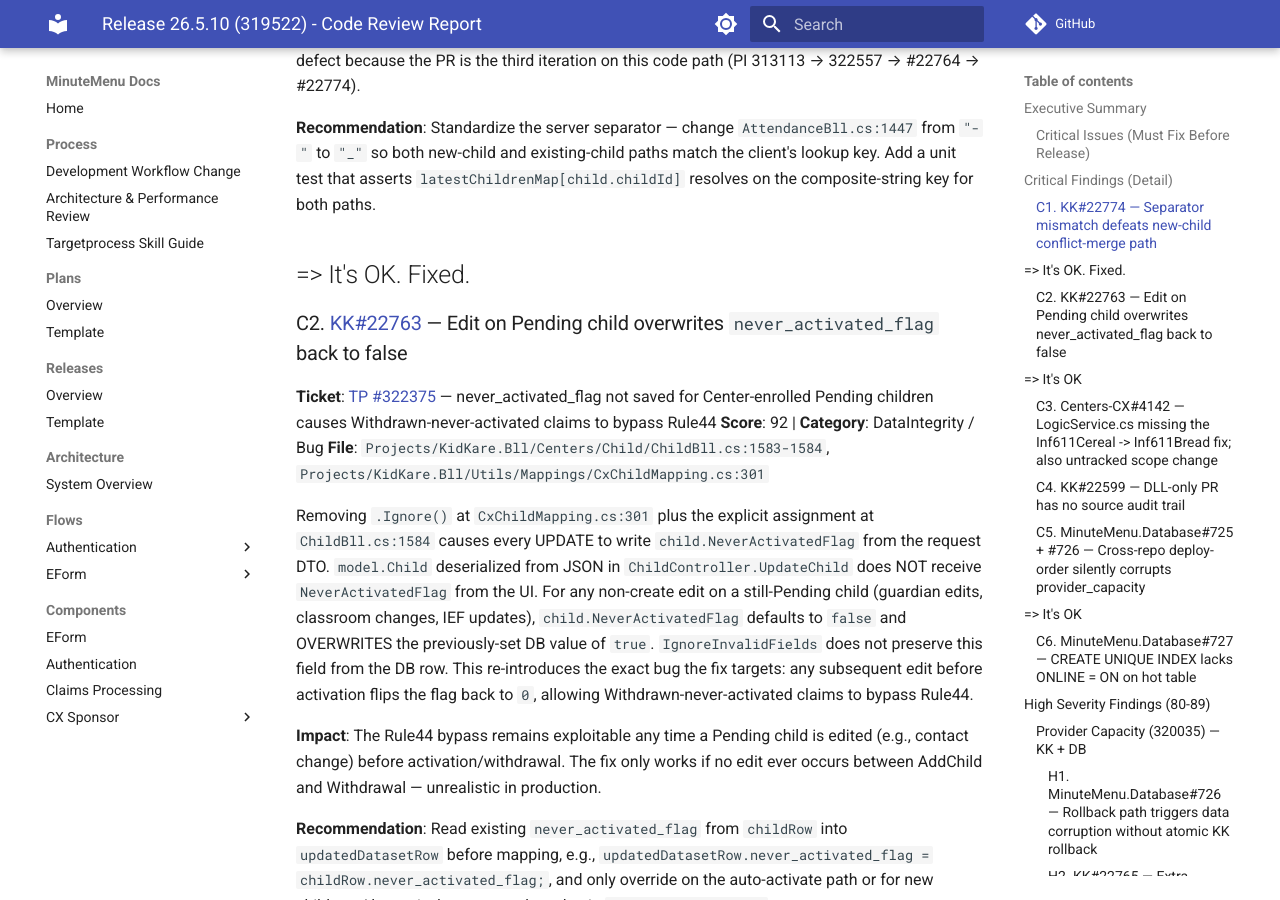
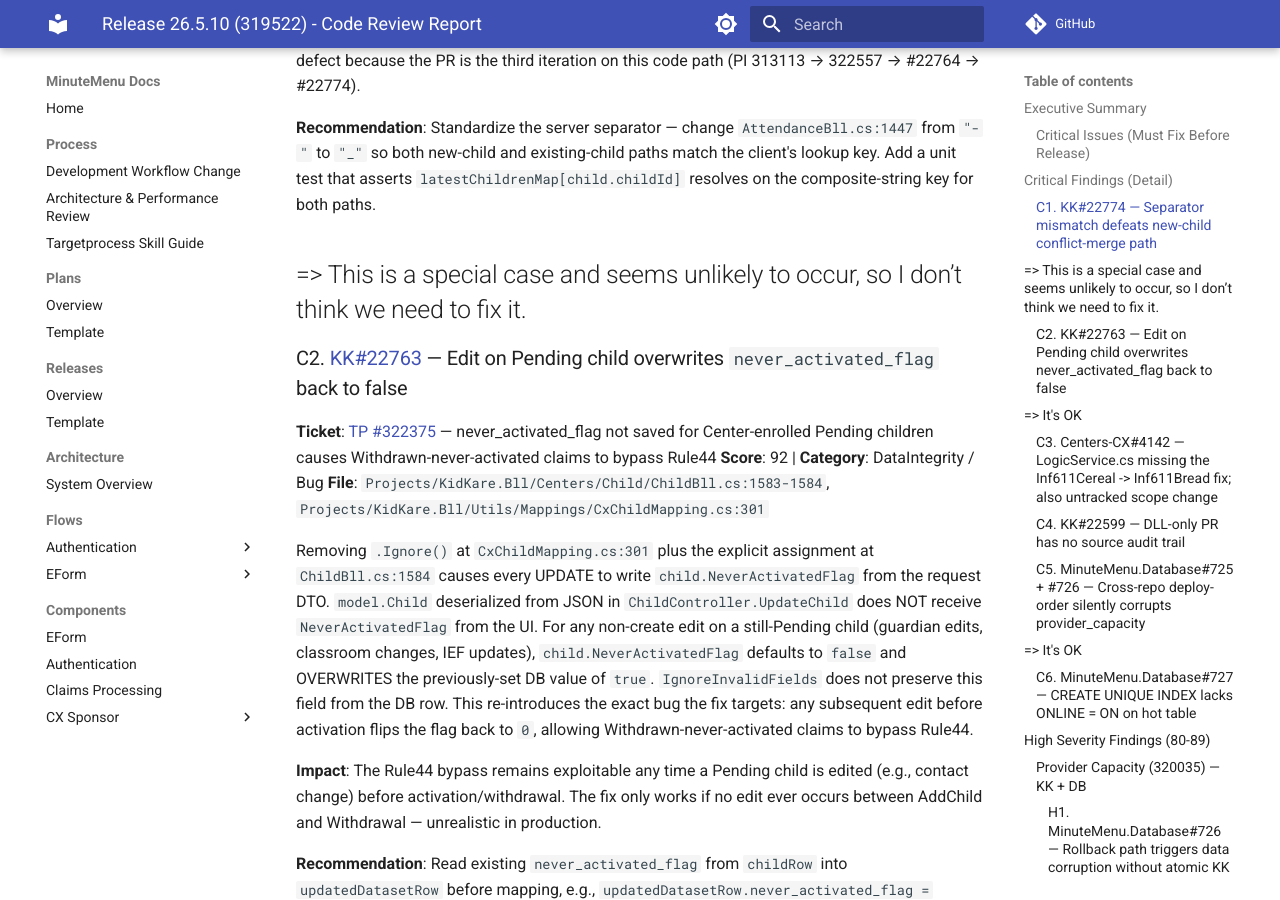
Before and after one commit to MinuteMenu/docs, an MkDocs documentation site: the page built from docs/releases/2026-05/release-26.5.10-code-review.md, in a window 1280 px wide and 900 px high, scrolled down 2581 px. Built offline with MkDocs 1.6.1 and Material for MkDocs 9.7.7, drawn with Linux system fonts in a browser that asks for light colours; comment, search, counter and statistics services are not loaded; some of the changed text lies outside the part shown.

Commit message:
Update release-26.5.10-code-review.md

```diff
--- a/docs/releases/2026-05/release-26.5.10-code-review.md
+++ b/docs/releases/2026-05/release-26.5.10-code-review.md
@@ -45,7 +45,7 @@ The PR fixes #22764's broken keying by re-keying `latestChildrenMap` to `centerC
 
 **Recommendation**: Standardize the server separator — change `AttendanceBll.cs:1447` from `"-"` to `"_"` so both new-child and existing-child paths match the client's lookup key. Add a unit test that asserts `latestChildrenMap[child.childId]` resolves on the composite-string key for both paths.
 
-=> It's OK. Fixed.
+=> This is a special case and seems unlikely to occur, so I don’t think we need to fix it.
 ---
 
 ### C2. [KK#22763](https://github.com/MinuteMenu/KK/pull/22763) — Edit on Pending child overwrites `never_activated_flag` back to false
```
